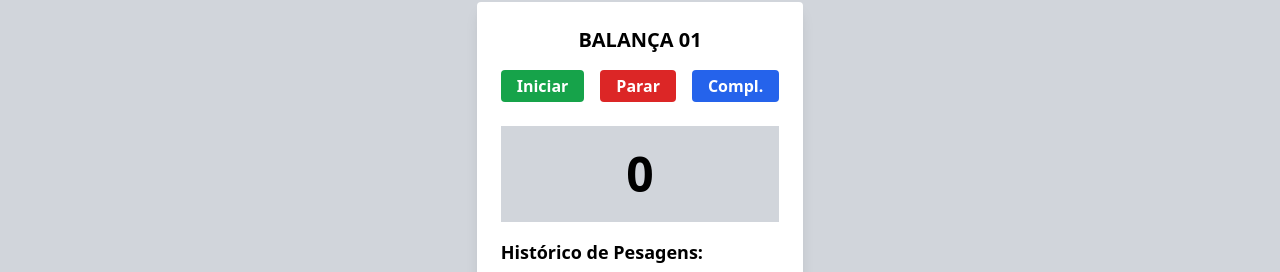
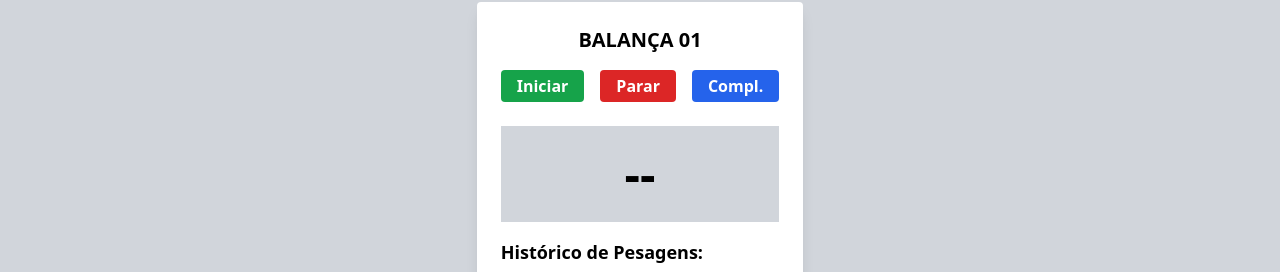
Before and after one commit to AlissonG04/easy-balance-front-end, a React (Vite) app: page /balanca in a window 1280 px wide. Shown: the part 102-374 px from the top of the page. Built offline with nearby package versions, Linux system fonts and the light colour scheme; no server answers.

Commit message:
configuração da conexão com websocket para atualização dos pesos em tempo real

```diff
--- a/src/pages/Balanca.jsx
+++ b/src/pages/Balanca.jsx
@@ -1,10 +1,55 @@
-import React, { useState } from "react";
+import React, { useEffect, useState } from "react";
 import { useNavigate } from "react-router-dom";
 import BalancaBox from "./BalancaBox";
 
 const Balanca = () => {
   const navigate = useNavigate();
   const [tipo, setTipo] = useState("Balança 01");
+
+  const [peso1, setPeso1] = useState("--");
+  const [peso2, setPeso2] = useState("--");
+
+  function limparPeso(peso) {
+    if (!peso) return "--";
+
+    // Remove tudo que não for número
+    const apenasNumeros = peso.replace(/[^\d]/g, "");
+
+    // Remove zeros à esquerda
+    const pesoLimpo = apenasNumeros.replace(/^0+(?!$)/, "");
+
+    return pesoLimpo || "0";
+  }
+
+  useEffect(() => {
+    const socket = new WebSocket("ws://localhost:3000"); // ou IP da máquina se em rede
+
+    socket.onmessage = (event) => {
+      const data = JSON.parse(event.data);
+
+      if (data.balanca === "balanca01") {
+        setPeso1(limparPeso(data.peso));
+      }
+
+      if (data.balanca === "balanca02") {
+        setPeso2(limparPeso(data.peso));
+      }
+    };
+
+    socket.onopen = () => {
+      console.log("WebSocket conectado");
+    };
+
+    socket.onerror = (err) => {
+      console.error("Erro WebSocket:", err);
+    };
+
+    socket.onclose = () => {
+      console.warn("WebSocket desconectado");
+    };
+
+    return () => socket.close();
+  }, []);
 
   return (
     <div className="min-h-screen bg-gray-300">
@@ -46,11 +91,14 @@ const Balanca = () => {
       <main className="flex justify-center items-start py-10 px-4 gap-8 flex-wrap">
         {tipo === "Simultâneo" ? (
           <>
-            <BalancaBox titulo="BALANÇA 01" />
-            <BalancaBox titulo="BALANÇA 02" />
+            <BalancaBox titulo="BALANÇA 01" peso={peso1} />
+            <BalancaBox titulo="BALANÇA 02" peso={peso2} />
           </>
         ) : (
-          <BalancaBox titulo={tipo.toUpperCase()} />
+          <BalancaBox
+            titulo={tipo.toUpperCase()}
+            peso={tipo === "Balança 01" ? peso1 : peso2}
+          />
         )}
       </main>
     </div>
--- a/src/pages/BalancaBox.jsx
+++ b/src/pages/BalancaBox.jsx
@@ -36,7 +36,7 @@ const AbaComplemento = ({ titulo }) => {
   );
 };
 
-const BalancaBox = ({ titulo }) => {
+const BalancaBox = ({ titulo, peso }) => {
   const [mostrarComplemento, setMostrarComplemento] = useState(false);
 
   return (
@@ -59,8 +59,9 @@ const BalancaBox = ({ titulo }) => {
           </button>
         </div>
 
+        {/* Peso vindo por props */}
         <div className="bg-gray-300 text-center text-5xl font-bold py-6 mb-4">
-          0
+          {peso ?? 0}
         </div>
 
         <div>
```
